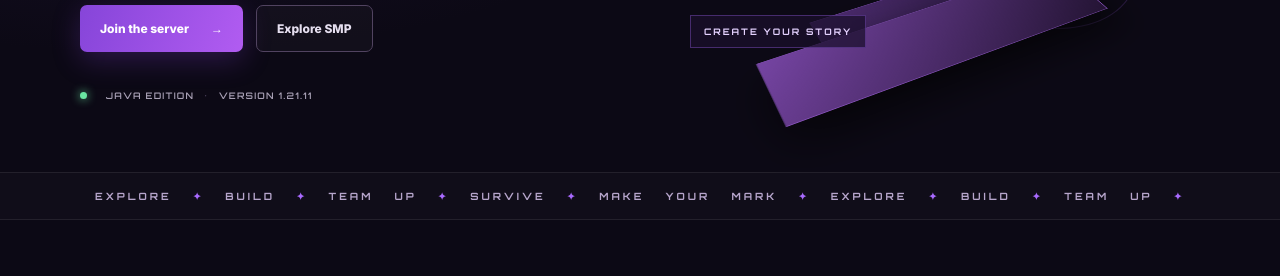
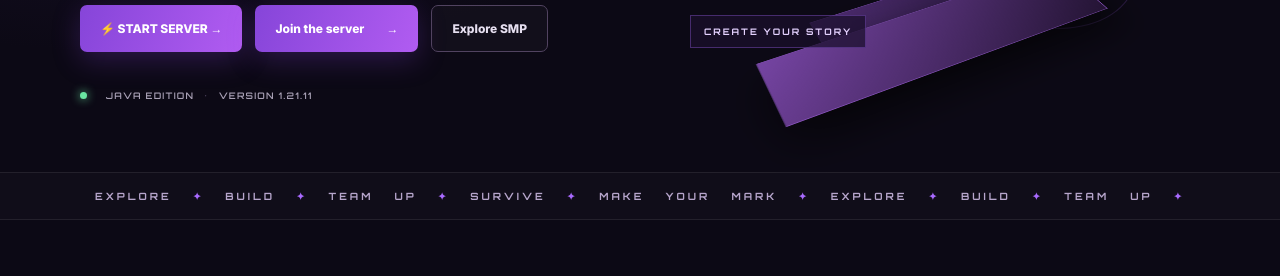
Before and after one commit to itsmeajmal/titaniumsmp, a plain HTML site: page index.html in a window 1280 px wide. Shown: the part 524-800 px from the top of the page. Drawn offline with Linux system fonts and the light colour scheme.

Commit message:
Update index.html

```diff
--- a/index.html
+++ b/index.html
@@ -29,6 +29,11 @@
         <h1>BUILD YOUR<br>LEGACY IN <span class="gradient">TITANIUM</span></h1>
         <p class="lead">A survival world. A growing community. Your story starts with one connection.</p>
         <div class="hero-actions">
+          <a class="button primary"
+   href="https://aternos.org/server/"
+   target="_blank">
+   ⚡ START SERVER →
+   </a>
           <a class="button primary" href="#how-to-join">Join the server <span>→</span></a>
           <a class="button secondary" href="#about">Explore SMP</a>
         </div>
```
